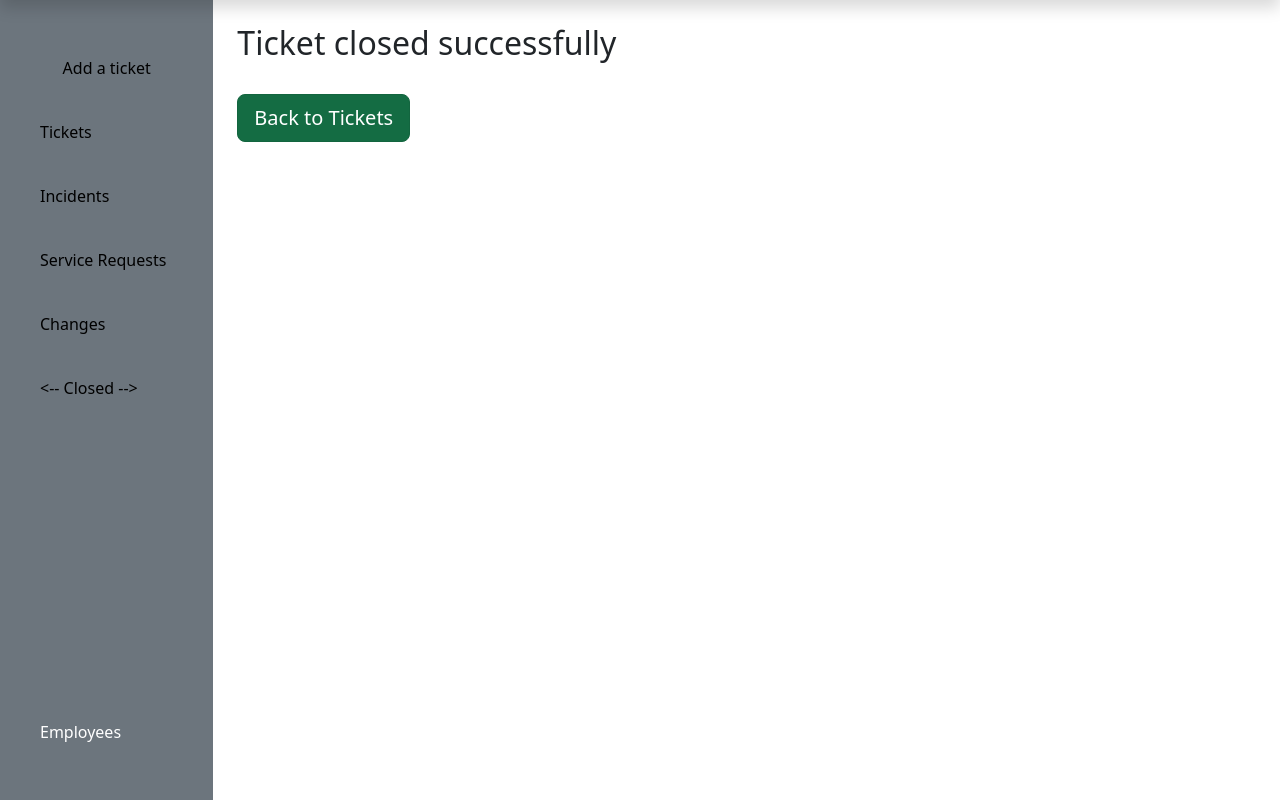
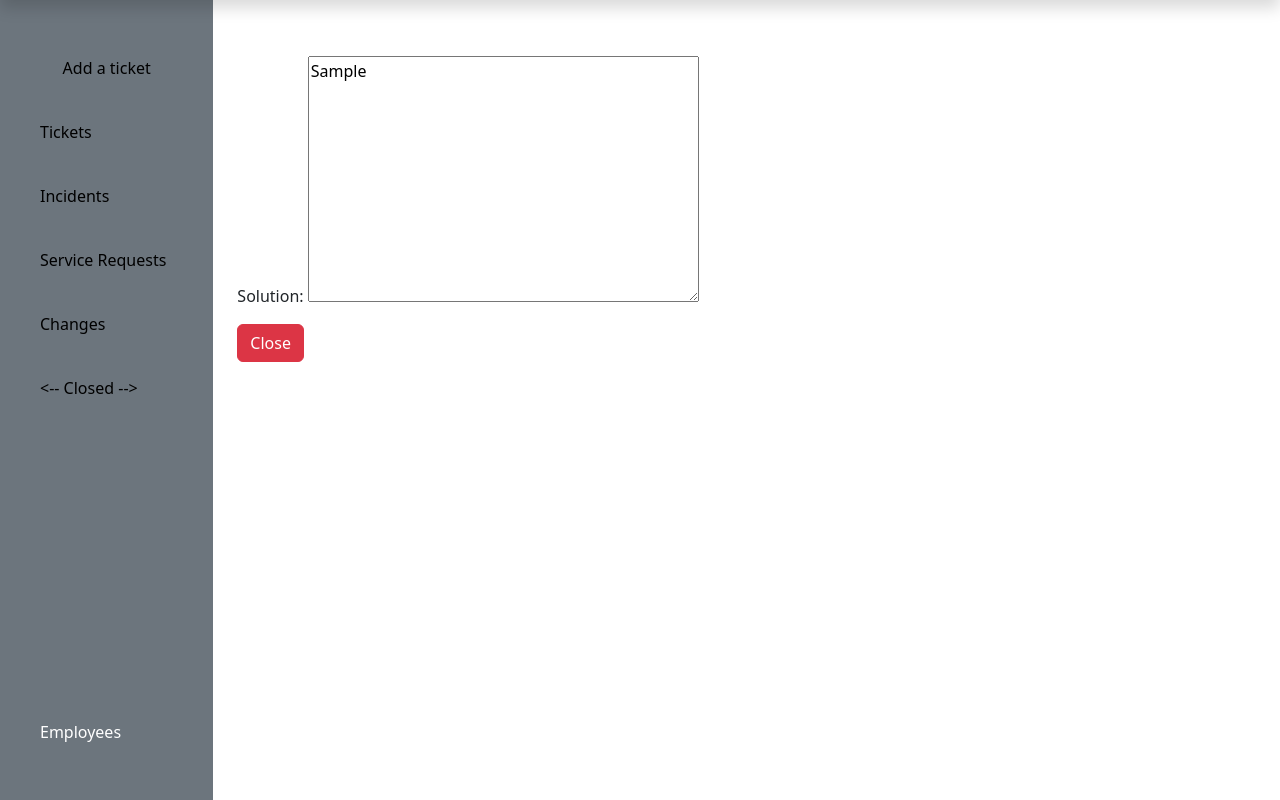
Before and after one commit to edek06/SupAgent, a Django app: page /ticketportal/1/close/ in a window 1280 px wide. Shown: the part 40-840 px from the top of the page. Run offline with Django 4.2, Linux system fonts and the light colour scheme; a user stored in the database is signed in; tables that the repository leaves empty hold one stand-in row (values such as "Sample post").

Commit message:
solution to the ticket successfully added

```diff
--- a/ticketportal/forms.py
+++ b/ticketportal/forms.py
@@ -4,3 +4,8 @@ class TicketForm(forms.ModelForm):
     class Meta:
         model = Ticket
         fields = ['title', 'description', 'requester', 'category', 'priority', 'author', 'status']
+
+class TicketCloseForm(forms.ModelForm):
+    class Meta:
+        model = Ticket
+        fields = ['solution']
--- a/ticketportal/models.py
+++ b/ticketportal/models.py
@@ -58,6 +58,8 @@ class Ticket(models.Model):
                                 default=Category.TICKET)
     priority = models.IntegerField(choices=Priority.choices,
                               default=Priority.LOW)
+    #solution to this issue
+    solution = models.TextField(blank=True, default="")
 
     # all Tickets will be sort by created field
     class Meta:
--- a/ticketportal/templates/ticketportal/close.html
+++ b/ticketportal/templates/ticketportal/close.html
@@ -4,6 +4,14 @@
     <br>
     <h2>{{ info }}</h2>
     <br>
-    <a href="{% url 'ticketportal:tickets' %}" class="btn btn-success btn-lg active" role="button">Back to Tickets</a>
+    {% if form %}
+        <form method="post">
+            {% csrf_token %}
+            {{ form.as_p }}
+            <input class="btn btn-danger" type="submit" value="Close">
+        </form>
+    {% else %}
+        <a href="{% url 'ticketportal:tickets' %}" class="btn btn-success btn-lg active" role="button">Back to Tickets</a>
+    {% endif %}
 </main>
 {% endblock %}
--- a/ticketportal/views.py
+++ b/ticketportal/views.py
@@ -1,6 +1,6 @@
 from django.shortcuts import render, redirect, get_object_or_404
 from .models import Ticket
-from .forms import TicketForm
+from .forms import TicketForm, TicketCloseForm
 from django.contrib.auth.decorators import login_required
 from django.core.paginator import Paginator
 
@@ -117,17 +117,23 @@ def close_ticket(request, ticket_id):
     # if ID is valid, save this object in ticket-Variable
     ticket = get_object_or_404(Ticket, pk=ticket_id)
     # check aktually status
-    if not ticket.status == Ticket.Status.CLOSED:
-        # change a value for status to 'Closed'
-        ticket.status = Ticket.Status.CLOSED
-        # turn the info back
-        info = "Ticket closed successfully"
+    if ticket.status == Ticket.Status.CLOSED:
+        info = "Ticket already closed. No action needed."
+        # And back to the Homepage
+        return render(request, 'ticketportal/close.html', {'info': info})
+    if request.method == 'POST':
+        # create a form instance and fill in with a ticket-details
+        form = TicketCloseForm(request.POST, instance=ticket)
+        # check whether it's valid:
+        if form.is_valid():
+            # Save the comment to the database
+            ticket.save()
+            info = "Ticket closed successfully"
+            return render(request, 'ticketportal/close.html', {'info':info})
     else:
-        info = "Ticket already closed. No action needed."
-    # Save the comment to the database
-    ticket.save()
-    # And back to the Homepage
-    return render(request, 'ticketportal/close.html', {'info':info})
+        form = TicketCloseForm(instance=ticket)
+        # And back to the Homepage
+        return render(request, 'ticketportal/close.html', {'ticket': ticket, 'form':form})
 
 @login_required(login_url="/")
 def edit_ticket(request, ticket_id):
```
Also changed, not shown: ticketportal/migrations/0024_alter_ticket_options_ticket_solution.py (added).
